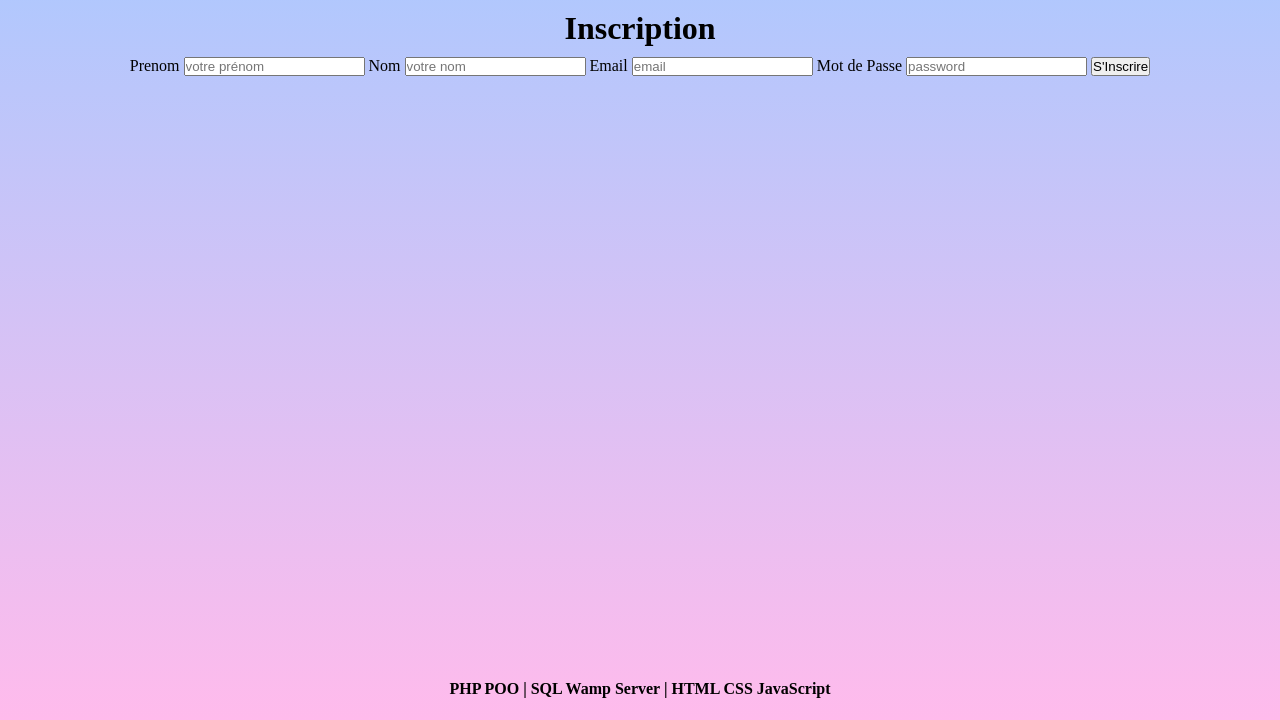
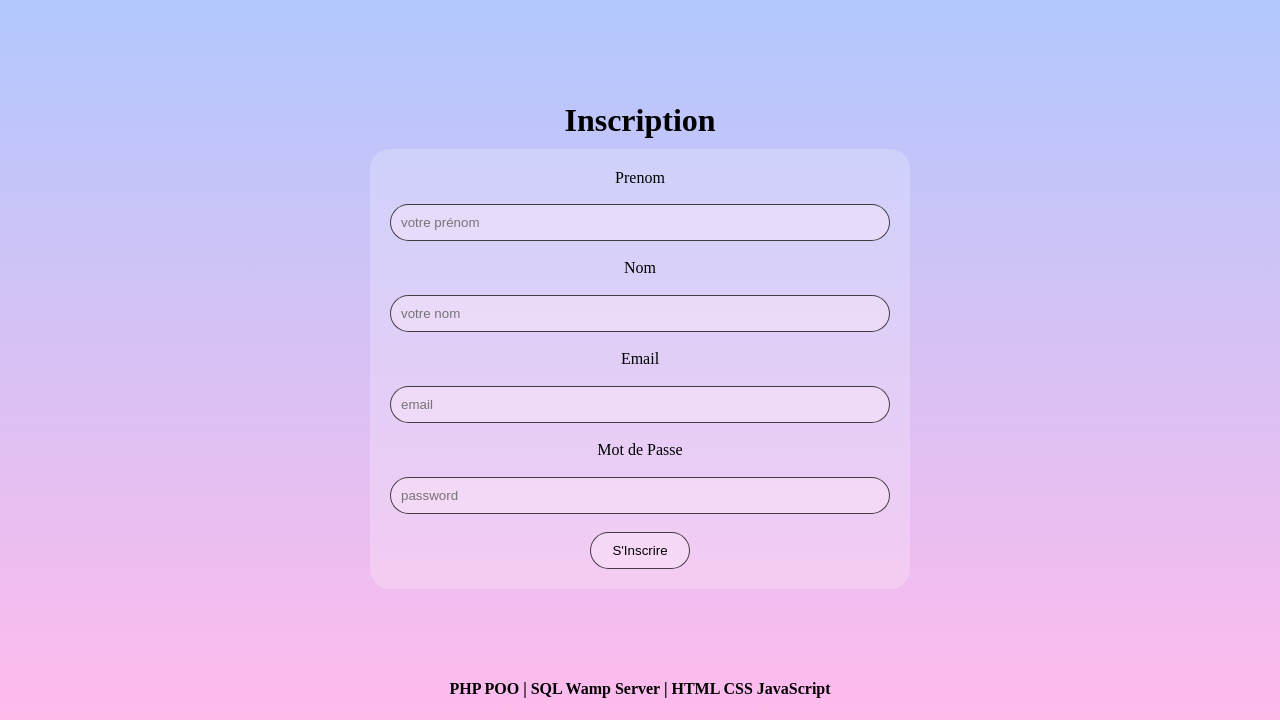
Before and after one commit to LiseRochat/Registration-Login, a PHP site: page /creerCompte in a window 1280 px wide. Shown: the part 80-800 px from the top of the page. Run offline with PHP 8.4, Linux system fonts and the light colour scheme.

Commit message:
Form connection and inscription

```diff
--- a/Views/Visitors/home.php
+++ b/Views/Visitors/home.php
@@ -1,3 +1,5 @@
 <h1>Gestion Connexion et Inscription</h1>
+<div class="home">
 <p>Réalisation d'une gestion de compte. Avec une partie administrateur. L'administrateur à la possibilité de gérer les rôles des utilisateurs.</p>
 <p>Le projet est réalisé avec les languages PHP, SQL et JavaScript et les technologies HTML et CSS. La méthode de développement rspecte l'architecture MVC.</p>
+</div>
--- a/public/style/style.css
+++ b/public/style/style.css
@@ -41,17 +41,56 @@ main {
     height: 85vh;
     align-items: center;
     text-align: center;
+    display: flex;
+    flex-direction: column;
+    justify-content: center;
 }
 
 h1 {
     padding: 10px 0;
 }
-
+.home {
+    background: rgba(255, 255, 255, 0.213);
+    border-radius: 20px;
+    margin: 0 auto;
+    width: 500px;
+}
 main p {
     margin: 0 auto;
     width: 500px;
     padding: 40px 0;
 }
+/* ************************************ CONNECTION INSCRIPTION ************************************ */
+main .card form {
+    background: rgba(255, 255, 255, 0.213);
+    border-radius: 20px;
+    display: flex;
+    flex-direction: column;
+    margin: 0 auto;
+    width: 500px;
+    height: 50vh;
+    justify-content: space-between;
+    padding: 20px 20px;
+}
+main .card form input {
+    padding: 10px;
+    border-radius: 20px;
+    background-color: rgba(255, 234, 249, 0.404);
+    border: 1px solid rgba(0, 0, 0, 0.722);
+}
+main .card form .submit {
+    margin: 0 auto;
+    width: 100px;
+    transition: 0.3s;
+}
+main .card form .submit:hover {
+    background-color: #fc9ae1;
+    cursor: pointer;
+}
+/* ************************************ PROFIL ************************************ */
+
+/* ************************************ ADMIN ************************************ */
+
 /* ************************************ FOOTER ************************************ */
 footer{
     height: 5vh;
```
